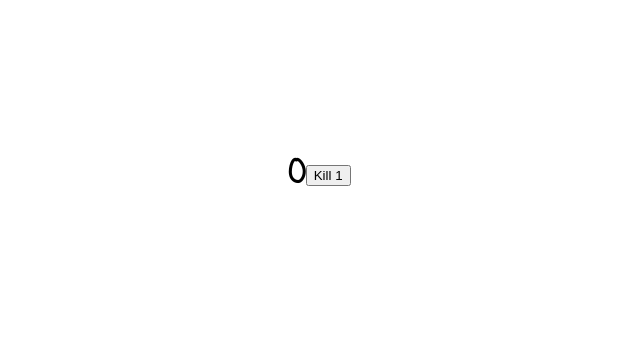
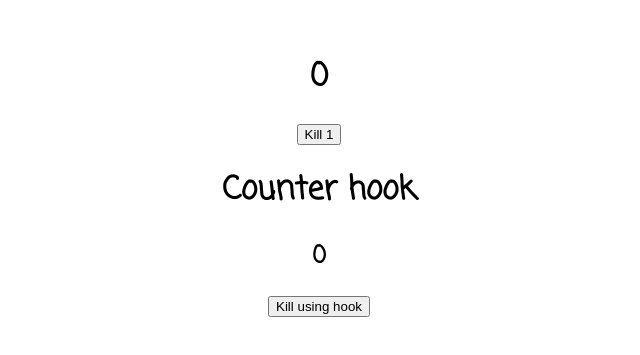
Before and after one commit to rafiurrafi/react-bootcamp, a React (Create React App) app: page / in a window 1280 px wide. Shown: the part 225-580 px from the top of the page, without its empty margins (321-961 px from the left). Built offline with nearby package versions, Linux system fonts and the light colour scheme.

Commit message:
added hook counter component

```diff
--- a/src/app.css
+++ b/src/app.css
@@ -6,6 +6,7 @@
   display: flex;
   align-items: center;
   justify-content: center;
+  flex-direction: column;
   /* background: url("https://images-wixmp-ed30a86b8c4ca887773594c2.wixmp.com/intermediary/f/61f7685f-47e5-49a0-b5cb-ca6b8cab4228/drok89-a7a2a550-ba87-40a6-9701-b635550d55b3.jpg"); */
   background-position: center center;
 }
--- a/src/app.jsx
+++ b/src/app.jsx
@@ -1,10 +1,12 @@
 import React from "react";
 import "./app.css";
 import CounterClass from "./todos/hook-intro/counterClass";
+import CounterHooks from "./todos/hook-intro/counterHooks";
 const App = (props) => {
   return (
     <div className="App">
       <CounterClass />
+      <CounterHooks />
     </div>
   );
 };
--- /dev/null
+++ b/src/todos/hook-intro/counterHooks.jsx
@@ -0,0 +1,14 @@
+import React, { useState } from 'react';
+const CounterHooks = (props) => {
+    const [count, setCount] = useState(0);
+    const handleCount = () => {
+        setCount(count + 1)
+    }
+    return ( <div>
+        <h1>Counter hook</h1>
+        <h2>{count}</h2>
+        <button onClick = {handleCount}>Kill using hook</button>
+    </div> );
+}
+
+export default CounterHooks;
```
